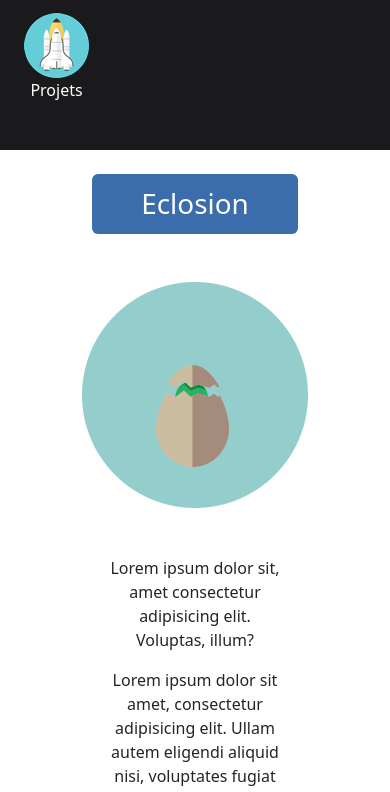
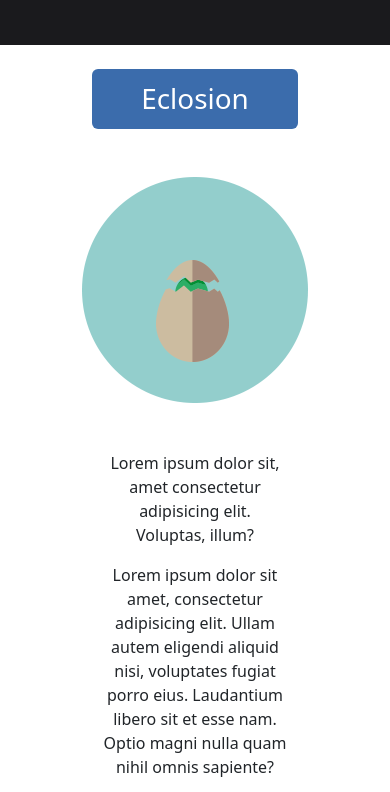
Before and after one commit to Osama-Jeb/Project-YoucommuniK-bootstrap, a website: page index.html in a window 390 px wide. Shown: the part 206-998 px from the top of the page. Drawn offline with nearby package versions, Linux system fonts and the light colour scheme; files that its build step writes are made by us from their sources.

Commit message:
nav bar icon

```diff
--- a/index.html
+++ b/index.html
@@ -30,7 +30,7 @@
                     <img src="./public/img/outils-icon.png" alt="">
                     <p>Outils</p>
                 </a></li>
-            <li class="text-center list-inline-item px-2"><a href="" class="text-decoration-none text-white">
+            <li class="d-none d-md-inline-block text-center list-inline-item px-2"><a href="" class="text-decoration-none text-white">
                     <img src="./public/img/projets-icon.png" alt="">
                     <p>Projets</p>
                 </a></li>
```
